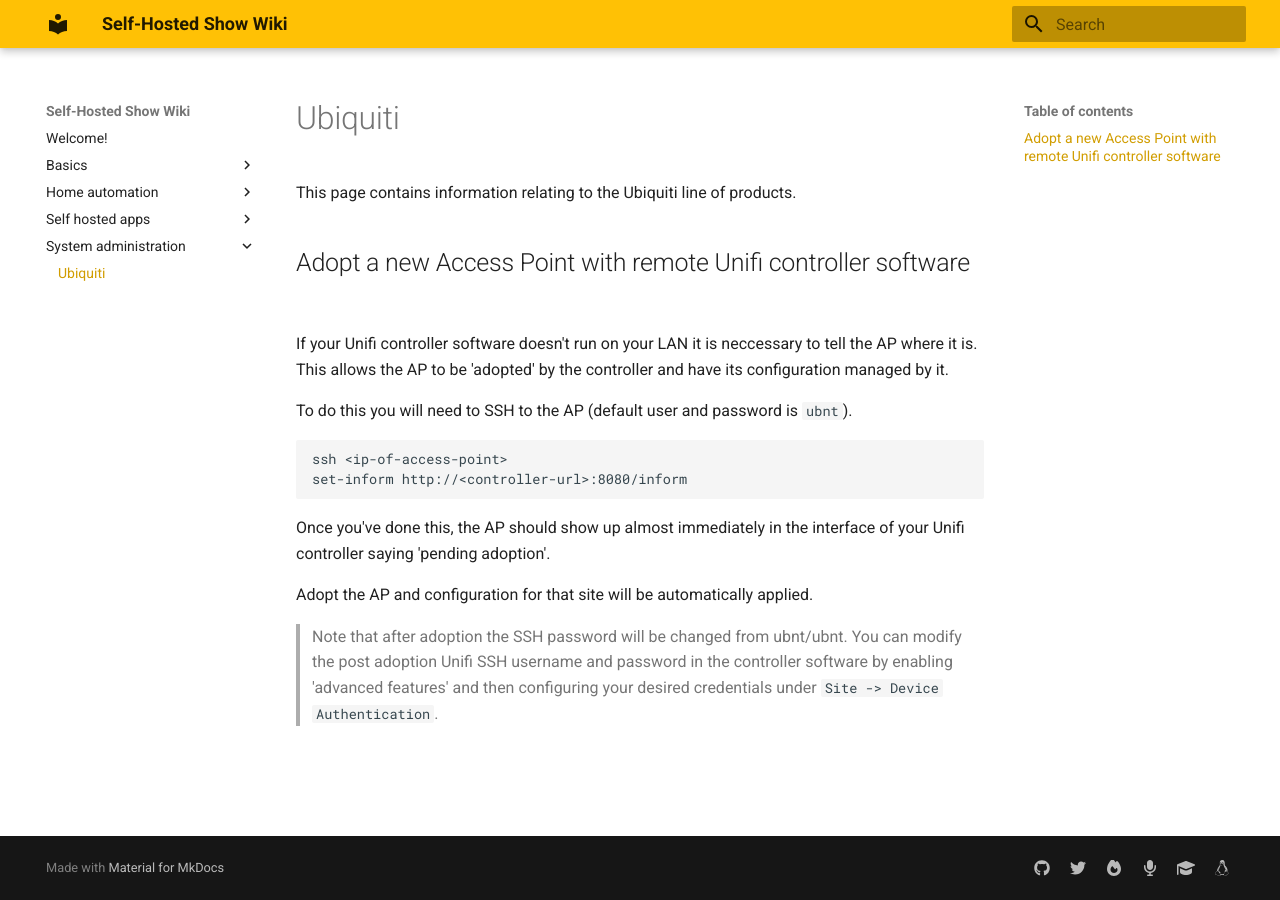
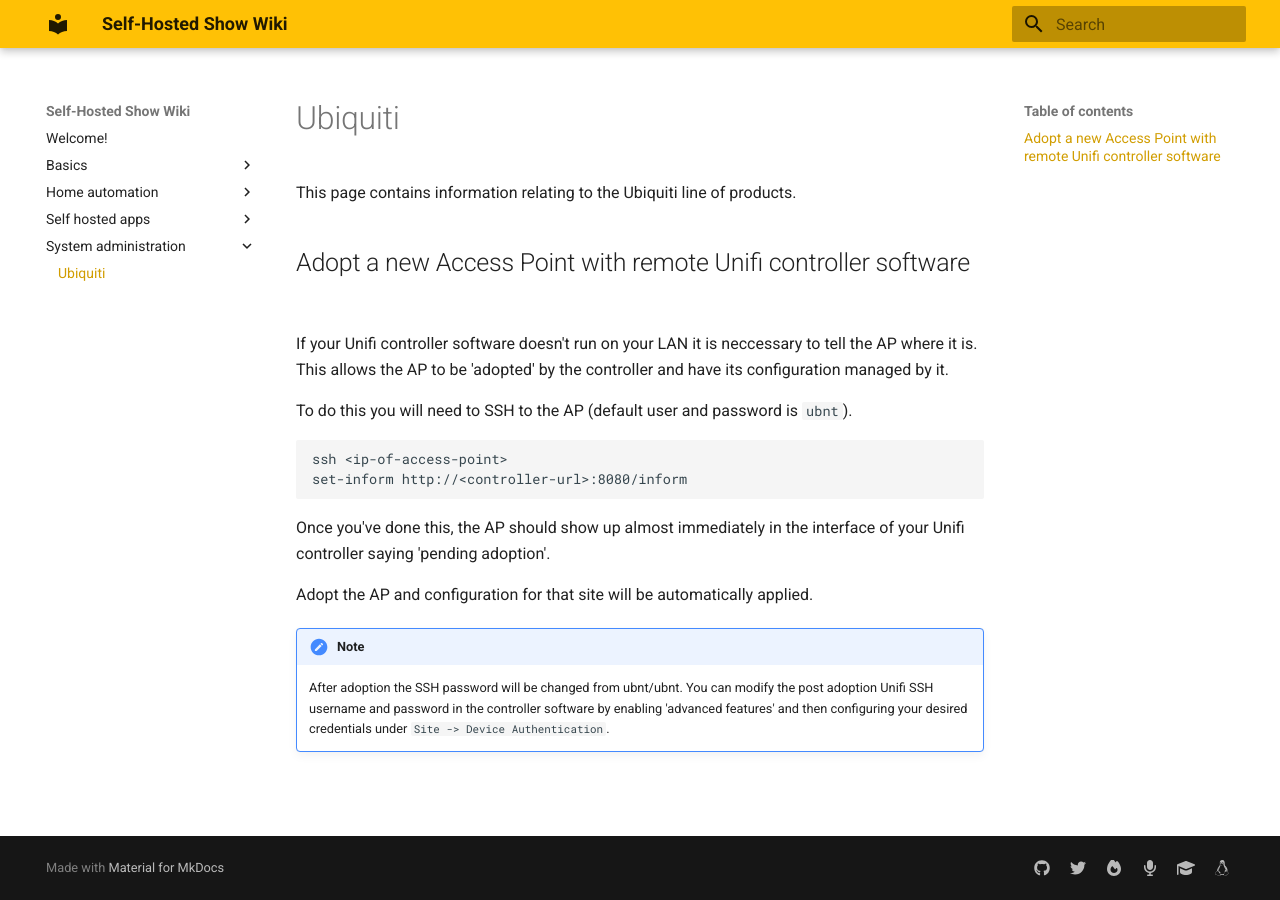
Before and after one commit to selfhostedshow/wiki, an MkDocs documentation site: the page built from docs/system-administration/ubiquiti.md, in a window 1280 px wide. Built offline with MkDocs 1.6.1 and Material for MkDocs 9.7.7, drawn with Linux system fonts in a browser that asks for light colours.

Commit message:
Added an admonition formatted note

```diff
--- a/docs/system-administration/ubiquiti.md
+++ b/docs/system-administration/ubiquiti.md
@@ -15,4 +15,5 @@ Once you've done this, the AP should show up almost immediately in the interface
 
 Adopt the AP and configuration for that site will be automatically applied.
 
-> Note that after adoption the SSH password will be changed from ubnt/ubnt. You can modify the post adoption Unifi SSH username and password in the controller software by enabling 'advanced features' and then configuring your desired credentials under `Site -> Device Authentication`.
+!!! note
+    After adoption the SSH password will be changed from ubnt/ubnt. You can modify the post adoption Unifi SSH username and password in the controller software by enabling 'advanced features' and then configuring your desired credentials under `Site -> Device Authentication`.
```
